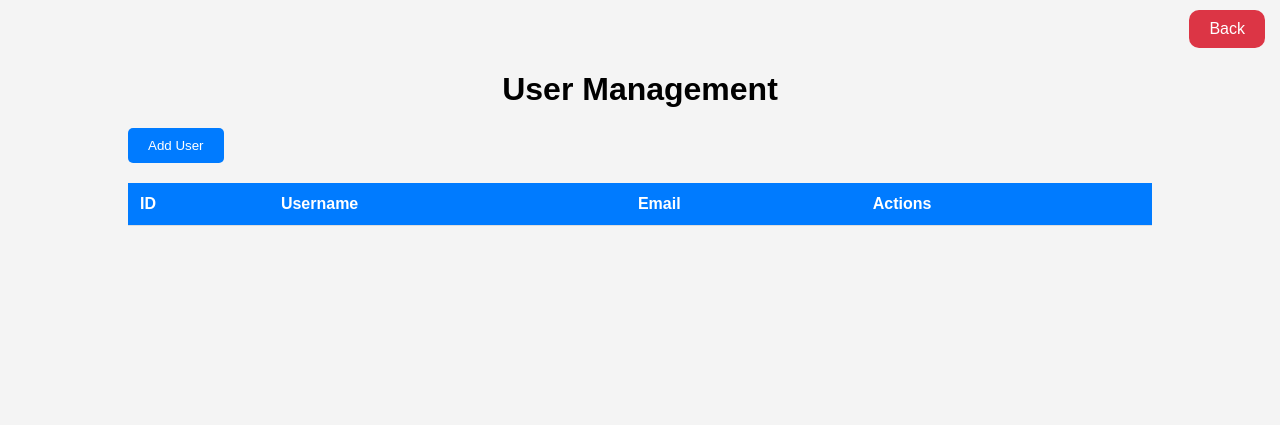
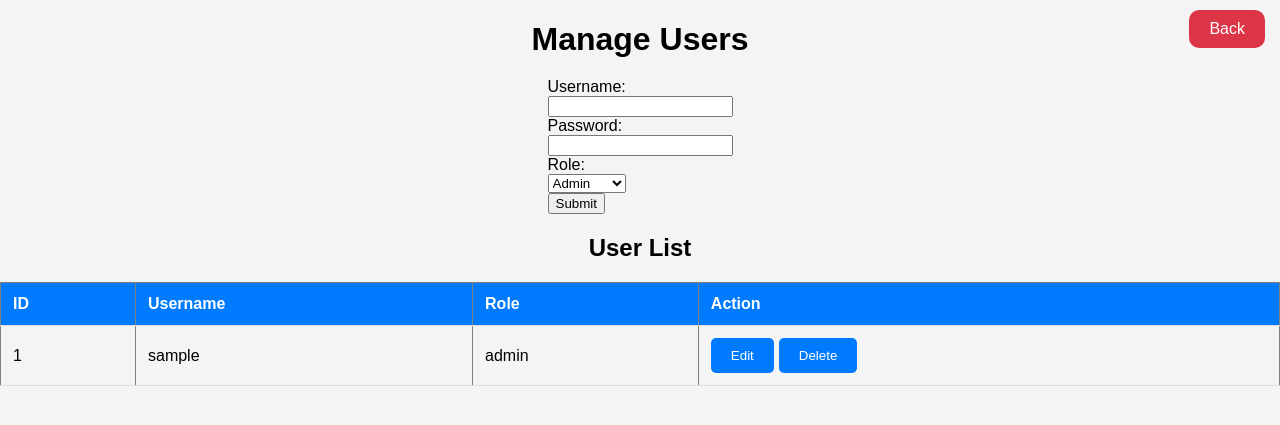
Before and after one commit to mrzqiaullah27/Peminjaman-Skuter-Elektrik, a PHP site: the page made by data user.php in a window 1280 px wide. Shown: the top 425 px of the page. Run offline with PHP 8.4, Linux system fonts and the light colour scheme; the visitor is signed in with stand-in values (Sample User, id 1); a stand-in replaces the project's code that opens the database connection; lists and menus that the app fills with data are empty.

Commit message:
Update data user.php

```diff
--- a/data user.php
+++ b/data user.php
@@ -1,7 +1,39 @@
+<?php
+include 'config.php';
+
+// Menangani form submission untuk menambahkan pengguna
+if ($_SERVER['REQUEST_METHOD'] == 'POST') {
+    $username = isset($_POST['username']) ? $_POST['username'] : '';
+    $password = isset($_POST['password']) ? $_POST['password'] : '';
+    $role = isset($_POST['role']) ? $_POST['role'] : '';
+
+    if (!empty($username) && !empty($password) && !empty($role)) {
+        $password_hashed = password_hash($password, PASSWORD_DEFAULT);
+
+        $sql = "INSERT INTO user (username, password, role) VALUES ('$username', '$password_hashed', '$role')";
+        if ($conn->query($sql) === TRUE) {
+            echo "New user created successfully";
+        } else {
+            echo "Error: " . $sql . "<br>" . $conn->error;
+        }
+    } else {
+        echo "All fields are required.";
+    }
+}
+
+// Mengambil data pengguna dari database
+$sql = "SELECT id, username, role FROM user";
+$result = $conn->query($sql);
+
+// Menyimpan data pengguna dalam array objek
+$user = [];
+if ($result && $result->num_rows > 0) {
+    while ($row = $result->fetch_object()) {
+        $user[] = $row;
+    }
+}
+?>
 <!DOCTYPE html>
-<html>
-<head>
-    <title>Manage Users</title>
  <style>
         body {
             font-family: Arial, sans-serif;
@@ -81,91 +113,125 @@
             transition: background-color 0.3s;
         }
     </style>
+<html lang="en">
+<head>
+    <meta charset="UTF-8">
+    <meta name="viewport" content="width=device-width, initial-scale=1.0">
+    <title>Manage Users</title>
 </head>
 <body>
-    <div class="container">
-        <h1>User Management</h1>
-        <button class="button add-button" id="addUserBtn">Add User</button>
       <button class="button back-button" onclick="goBack()">Back</button>
-        <div class="form-container" id="userFormContainer">
-            <form id="userForm">
-                <input type="text" name="username" placeholder="Username" required>
-                <input type="email" name="email" placeholder="Email" required>
-                <button type="submit" class="button">Submit</button>
+    <h1>Manage Users</h1>
+    <form action="data user.php" method="post">
+        <label for="username">Username:</label><br>
+        <input type="text" id="username" name="username" required><br>
+        <label for="password">Password:</label><br>
+        <input type="password" id="password" name="password" required><br>
+        <label for="role">Role:</label><br>
+        <select id="role" name="role" required>
+            <option value="admin">Admin</option>
+            <option value="pimpinan">Pimpinan</option>
+            <option value="operator">Operator</option>
+        </select><br>
+        <input type="submit" value="Submit">
     </form>
-        </div>
-        <table>
-            <thead>
+
+    <h2>User List</h2>
+    <table border="1">
         <tr>
             <th>ID</th>
             <th>Username</th>
-                    <th>Email</th>
-                    <th>Actions</th>
+            <th>Role</th>
+           <th>Action</th>
         </tr>
-            </thead>
-            <tbody id="userTableBody">
-                <!-- User data will be appended here -->
-            </tbody>
+        <?php
+        foreach ($user as $userdata) {
+            echo "<tr id='row_$userdata->id'>";
+            echo "<td>" . $userdata->id . "</td>";
+            echo "<td>" . $userdata->username . "</td>";
+            echo "<td id='role_$userdata->id'>" . $userdata->role . "</td>";
+            echo "<td>";
+            echo "<button class='button' onclick='editUser(" . $userdata->id . ")'>Edit</button>";
+            echo "<button class='button' onclick='deleteUser(" . $userdata->id . ")'>Delete</button>";
+            echo "</td>";
+            echo "</tr>";
+        }
+        ?>
     </table>
-    </div>
-
+</body>
+</html>
  <script>
-        document.getElementById('addUserBtn').addEventListener('click', function() {
-            document.getElementById('userFormContainer').classList.add('show');
-        });
-
-        document.getElementById('userForm').addEventListener('submit', function(event) {
-            event.preventDefault();
-
-            var username = this.username.value;
-            var email = this.email.value;
-
-            // Add user data to table
-            var tableBody = document.getElementById('userTableBody');
-            var newRow = document.createElement('tr');
-            newRow.innerHTML = `
-                <td>${tableBody.children.length + 1}</td>
-                <td>${username}</td>
-                <td>${email}</td>
-                <td class="action-buttons">
-                    <button class="button edit-button">Edit</button>
-                    <button class="button delete-button">Delete</button>
-                </td>
-            `;
-            tableBody.appendChild(newRow);
-
-            // Clear form fields
-            this.reset();
-
-            // Hide form
-            document.getElementById('userFormContainer').classList.remove('show');
-        });
-
-        // Delete user function
-        function deleteUser(btn) {
-            var row = btn.closest('tr');
-            row.parentNode.removeChild(row);
-            updateRowNumbers(); // Update the row numbers after deletion
+        function goBack() {
+            window.location.href = "pimpinanTaman.php";
         }
 
-        // Event listener for delete buttons
-        document.addEventListener('click', function(event) {
-            if (event.target.classList.contains('delete-button')) {
-                deleteUser(event.target);
+        function editUser(userId) {
+            var roleCell = document.getElementById("role_" + userId);
+            var currentRole = roleCell.innerText;
+            var roles = ["admin", "pimpinan", "operator"];
+
+            // Create select element
+            var selectRole = document.createElement("select");
+            for (var i = 0; i < roles.length; i++) {
+                var option = document.createElement("option");
+                option.value = roles[i];
+                option.text = roles[i];
+                if (roles[i] === currentRole) {
+                    option.selected = true;
                 }
-        });
-
-        // Function to update row numbers after deletion
-        function updateRowNumbers() {
-            var rows = document.querySelectorAll('#userTableBody tr');
-            rows.forEach(function(row, index) {
-                row.cells[0].textContent = index + 1;
-            });
+                selectRole.appendChild(option);
             }
 
-        function goBack() {
-            window.history.back();
+            // Replace role cell content with select element
+            roleCell.innerHTML = "";
+            roleCell.appendChild(selectRole);
+
+            // Create submit button
+            var submitButton = document.createElement("button");
+            submitButton.innerText = "Submit";
+            submitButton.onclick = function() {
+                updateUserRole(userId, selectRole.value);
+            };
+
+            // Append submit button to role cell
+            roleCell.appendChild(submitButton);
+        }
+
+        function updateUserRole(userId, newRole) {
+            var xhr = new XMLHttpRequest();
+            xhr.open("POST", "update_user_role.php", true);
+            xhr.setRequestHeader("Content-Type", "application/x-www-form-urlencoded");
+            xhr.onreadystatechange = function () {
+                if (xhr.readyState === XMLHttpRequest.DONE) {
+                    if (xhr.status === 200) {
+                        // Update role cell with new role
+                        document.getElementById("role_" + userId).innerText = newRole;
+                    } else {
+                        alert('Error occurred while updating user role.');
+                    }
+                }
+            };
+            xhr.send("userId=" + userId + "&newRole=" + encodeURIComponent(newRole));
+        }
+
+        function deleteUser(userId) {
+            if (confirm("Are you sure you want to delete this user?")) {
+                // Send AJAX request to delete user
+                var xhr = new XMLHttpRequest();
+                xhr.open("POST", "delete_user.php", true);
+                xhr.setRequestHeader("Content-Type", "application/x-www-form-urlencoded");
+                xhr.onreadystatechange = function () {
+                    if (xhr.readyState === XMLHttpRequest.DONE) {
+                        if (xhr.status === 200) {
+                            // Remove the row from the table after successful deletion
+                            var row = document.getElementById("row_" + userId);
+                            row.parentNode.removeChild(row);
+                        } else {
+                            alert('Error occurred while deleting user.');
+                        }
+                    }
+                };
+                xhr.send("userId=" + userId);
+            }
         }
     </script>
-</body>
-</html>
```
Lines whose indentation alone changed are shown as unchanged.
